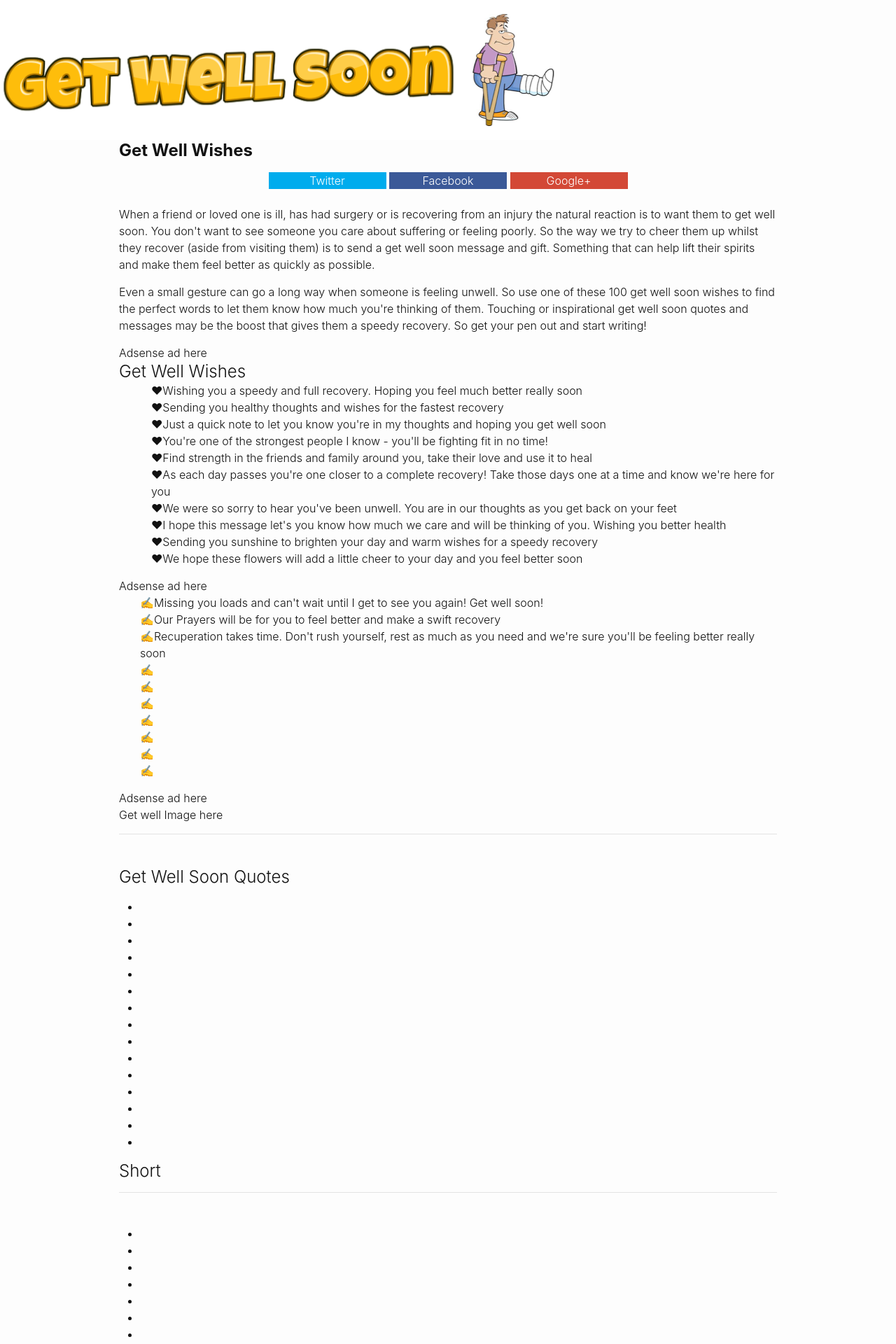
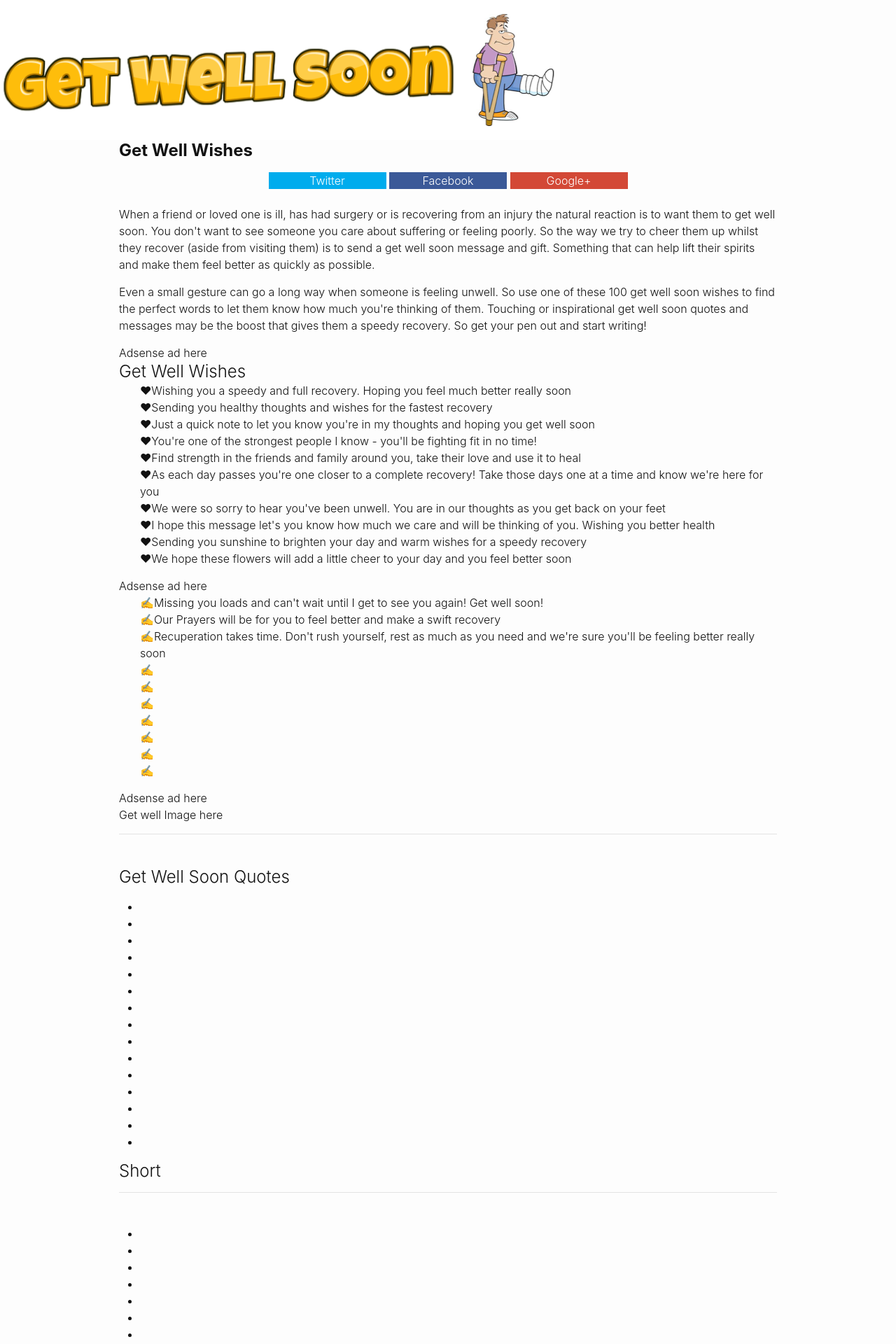
Before and after one commit to andyml123/andyml123.github.io, a Jekyll site: the page index2.html, which Jekyll copies as it is, in a window 1280 px wide. Shown: the top 1920 px of the page at 70% size. Built offline with Jekyll 4.4.1, drawn with Linux system fonts in a browser that asks for light colours.

Commit message:
Update _layout.scss

```diff
--- a/_sass/_layout.scss
+++ b/_sass/_layout.scss
@@ -446,10 +446,6 @@ ul.heart li:before{
 content:'\2764'
 }
 
-ul.heart li{
-padding-left:1em;
-}
-
 h1 {
 font-weight:bold;
 }
```
